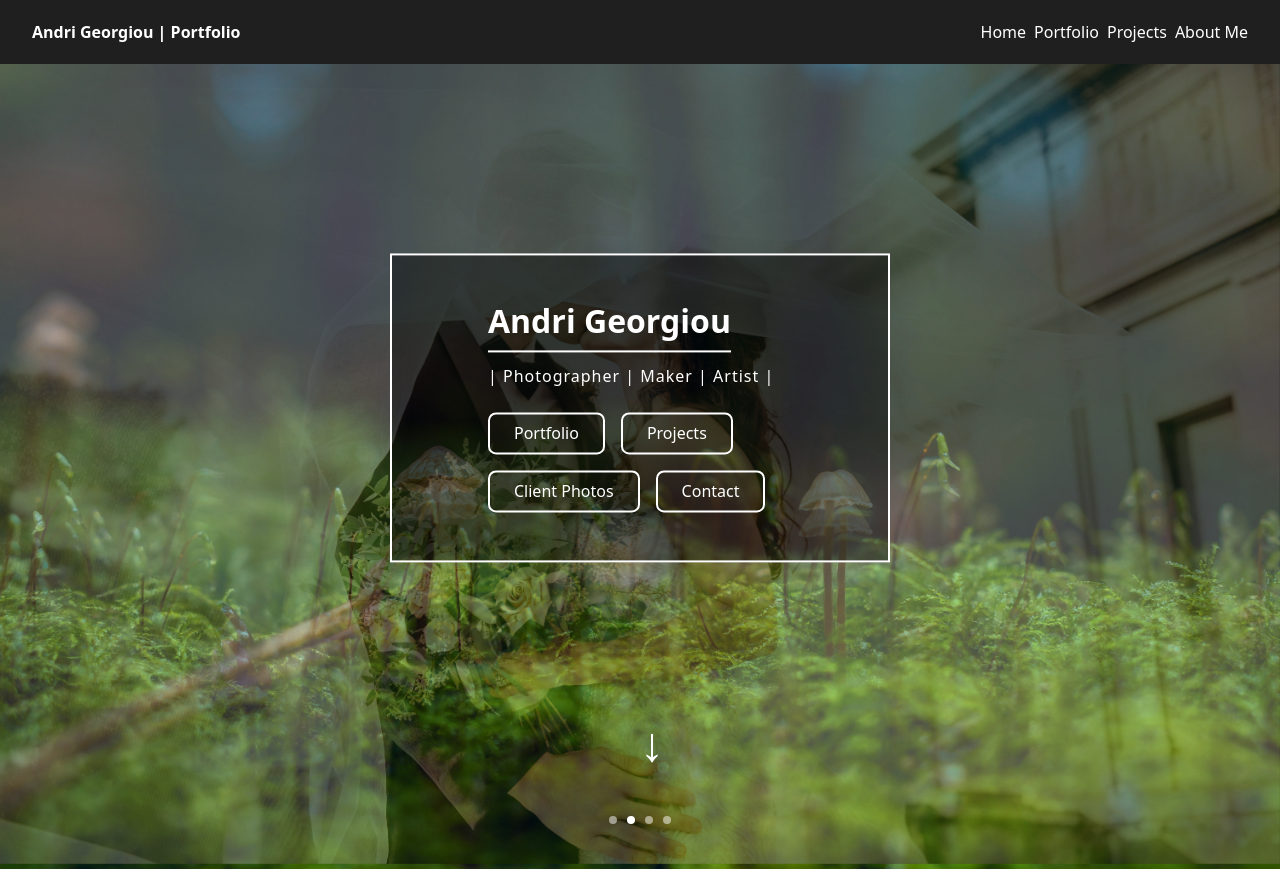
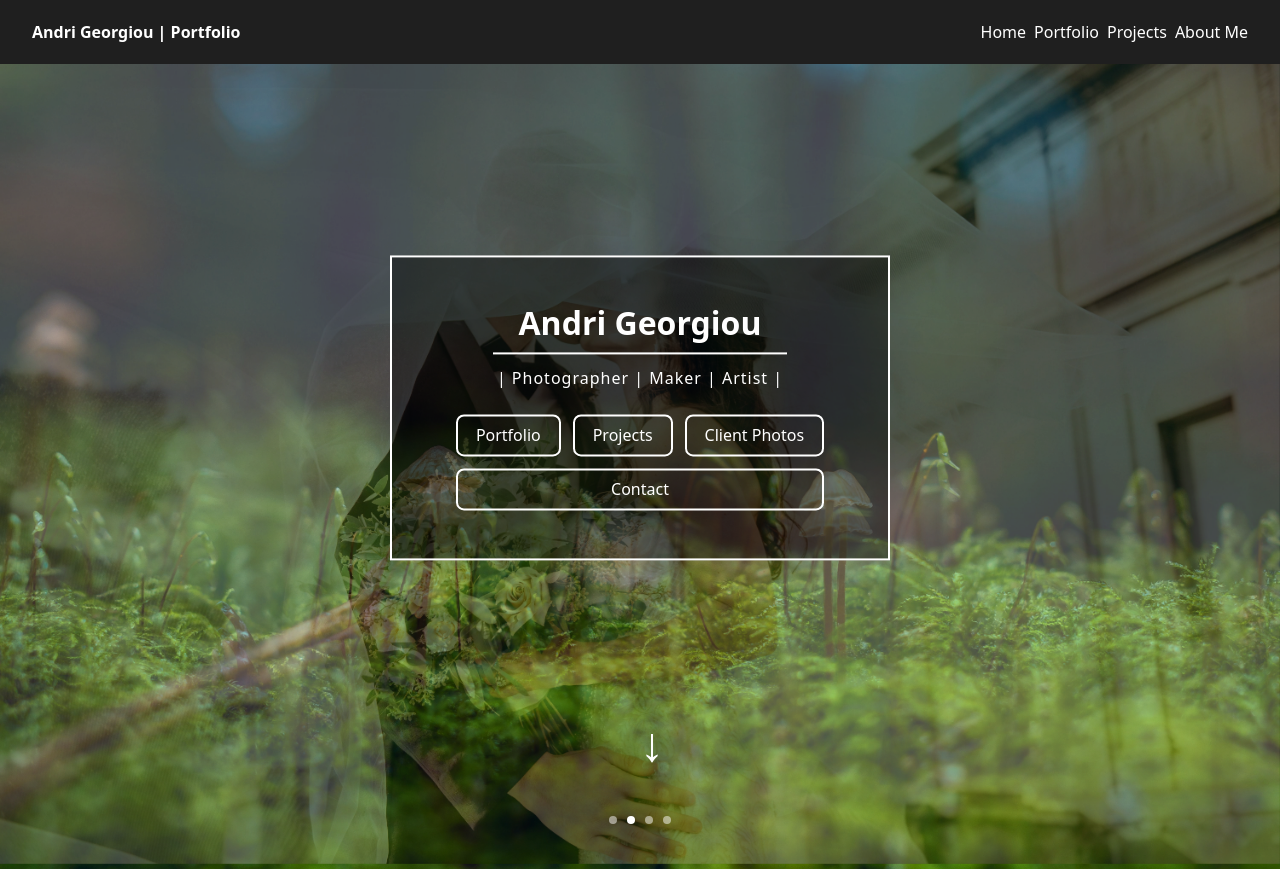
Before and after one commit to VictorySpecificationII/flowersbythebed-photography, a React (Vite) app: page / in a window 1280 px wide. Shown: the top 869 px of the page. Built offline with nearby package versions, Linux system fonts and the light colour scheme.

Commit message:
fixed home artistoverlay to fit buttons in

```diff
--- a/src/modules/submodules/Home/ArtistOverlay.jsx
+++ b/src/modules/submodules/Home/ArtistOverlay.jsx
@@ -1,11 +1,11 @@
 import React, { useState, useEffect } from "react";
-import { useNavigate } from "react-router-dom"; // added for SPA navigation
+import { useNavigate } from "react-router-dom";
 
 const ArtistOverlay = ({ sections, setPageFade }) => {
   const [screenWidth, setScreenWidth] = useState(window.innerWidth);
   const [topOffset, setTopOffset] = useState(0);
 
-  const navigate = useNavigate(); // initialize navigation
+  const navigate = useNavigate();
 
   useEffect(() => {
     const handleResize = () => setScreenWidth(window.innerWidth);
@@ -33,29 +33,29 @@ const ArtistOverlay = ({ sections, setPageFade }) => {
     background: "rgba(0,0,0,0.4)",
     border: "2px solid white",
     borderRadius: "0px",
-    width: isMobile ? "80vw" : isTablet ? "60vw" : "500px",
-    height: isMobile ? "80vw" : "auto",
-    minWidth: "300px",
+    width: isMobile ? "90%" : isTablet ? "70%" : "500px",
     maxWidth: "90%",
+    minWidth: "280px",
+    height: "auto",
     display: "flex",
     flexDirection: "column",
-    alignItems: isMobile ? "center" : "flex-start",
+    alignItems: "center",
     justifyContent: "center",
-    textAlign: isMobile ? "center" : "left",
+    textAlign: "center",
     color: "white",
-    padding: isMobile ? "1.5rem" : isTablet ? "3rem 2rem" : "3rem 6rem",
+    padding: isMobile ? "1.5rem" : isTablet ? "2.5rem 2rem" : "3rem 4rem",
+    overflowWrap: "break-word",
+    boxSizing: "border-box",
   };
 
-  // Handles click for all buttons
   const handleSectionClick = (id) => {
     if (id === "projects" && setPageFade) {
-      setPageFade(true); // start fade
+      setPageFade(true);
       setTimeout(() => {
-        navigate("/projects"); // navigate to Projects page
-        setPageFade(false); // reset fade
-      }, 400); // match your CSS transition
+        navigate("/projects");
+        setPageFade(false);
+      }, 400);
     } else if (id === "clientphotos") {
-      // open external Pixieset link in new tab
       window.open("https://pixieset.com", "_blank");
     } else {
       const section = document.getElementById(id);
@@ -75,31 +75,42 @@ const ArtistOverlay = ({ sections, setPageFade }) => {
           margin: "12px 0",
         }}
       />
-      <p style={{ margin: 0, fontSize: isMobile ? "0.9rem" : "1rem", letterSpacing: "1px" }}>
+      <p
+        style={{
+          margin: 0,
+          fontSize: isMobile ? "0.9rem" : "1rem",
+          letterSpacing: "1px",
+          overflowWrap: "break-word",
+        }}
+      >
         | Photographer | Maker | Artist |
       </p>
       <div
         style={{
           display: "flex",
-          gap: "1rem",
+          gap: "0.75rem",
           marginTop: "1.5rem",
           flexWrap: "wrap",
-          flexDirection: isMobile ? "column" : "row",
-          alignItems: "center",
-          justifyContent: isMobile ? "center" : "flex-start",
+          justifyContent: "center",
+          width: "100%",
         }}
       >
         {sections.map(({ label, id }) => (
           <button
             key={id}
             style={{
-              padding: "0.5rem 1.5rem",
+              flex: "1 1 auto",
+              minWidth: "100px",
+              padding: "0.5rem 1rem",
               border: "2px solid white",
               background: "transparent",
               color: "white",
               cursor: "pointer",
               fontSize: isMobile ? "0.9rem" : "1rem",
               transition: "all 0.3s",
+              whiteSpace: "normal",
+              wordBreak: "break-word",
+              textAlign: "center",
             }}
             onMouseEnter={(e) => {
               e.currentTarget.style.background = "white";
@@ -109,7 +120,7 @@ const ArtistOverlay = ({ sections, setPageFade }) => {
               e.currentTarget.style.background = "transparent";
               e.currentTarget.style.color = "white";
             }}
-            onClick={() => handleSectionClick(id)} // updated click handler
+            onClick={() => handleSectionClick(id)}
           >
             {label}
           </button>
```
